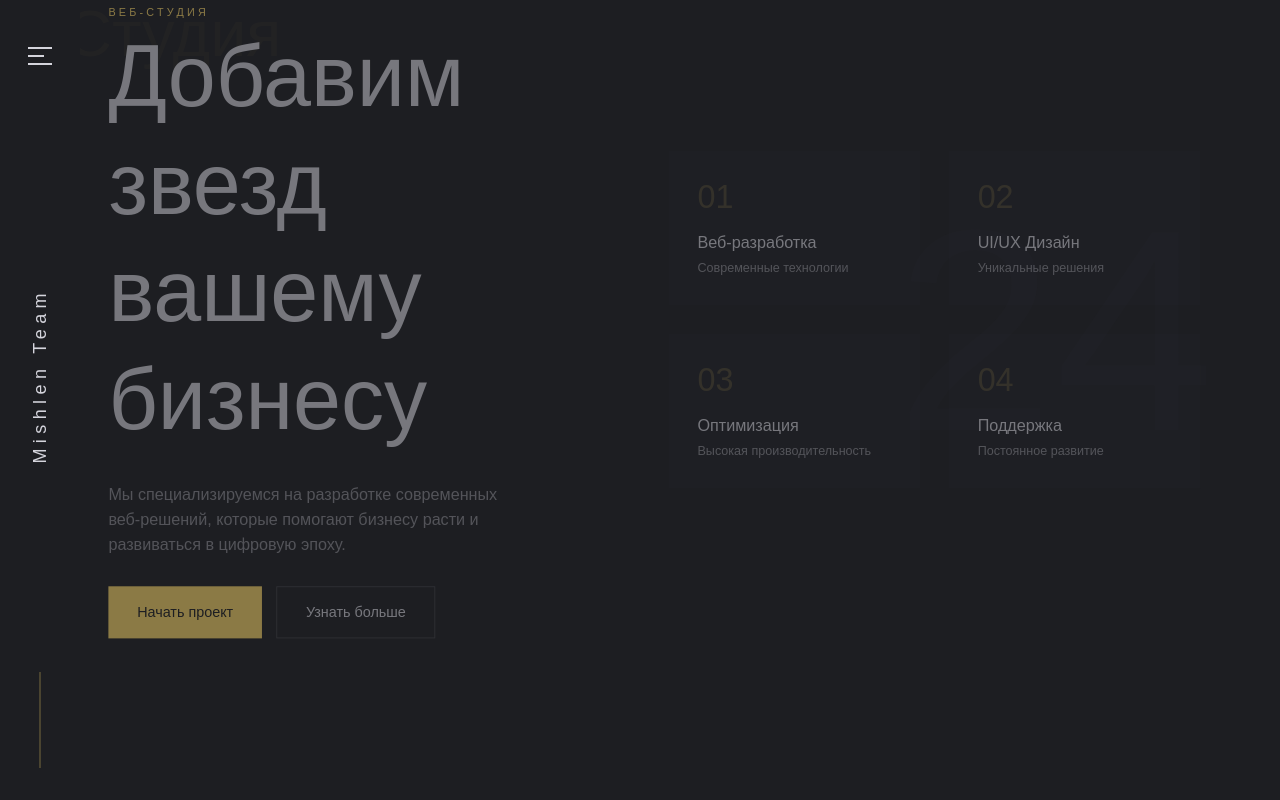
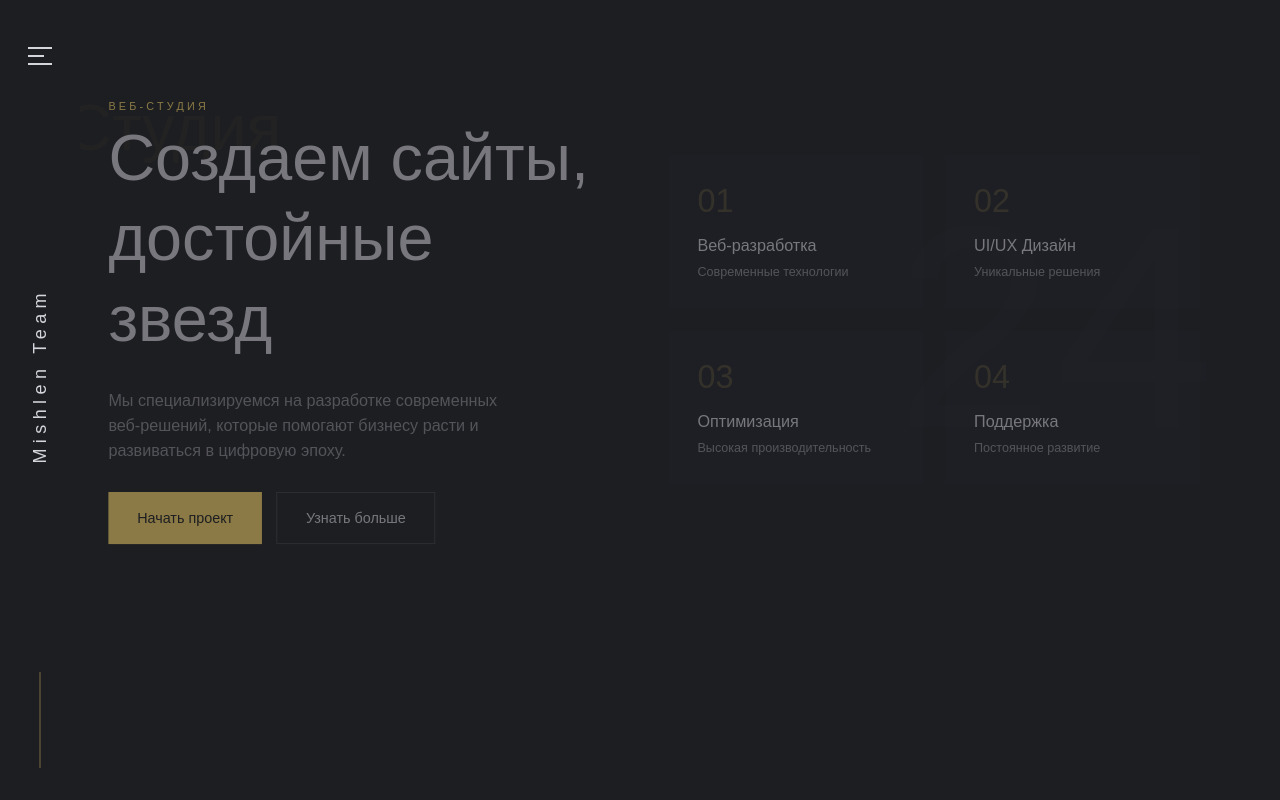
Before and after one commit to burkovmu/web-final, a Next.js app: page / in a window 1280 px wide. Shown: the top 800 px of the page. Built offline with nearby package versions, Linux system fonts and the light colour scheme; a web font is replaced by a local one.

Commit message:
Обновлен заголовок на 'Создаем сайты, достойные звезд' и улучшено расположение элементов

```diff
--- a/src/components/HeroSection.tsx
+++ b/src/components/HeroSection.tsx
@@ -47,11 +47,11 @@ export default function HeroSection() {
                   initial={{ opacity: 0 }}
                   animate={{ opacity: 1 }}
                   transition={{ delay: 0.3 }}
-                  className="text-8xl font-stolzl text-[#d4d4dc] leading-tight"
+                  className="text-7xl font-stolzl text-[#d4d4dc] leading-tight"
                 >
-                  Добавим<br />
-                  звезд<br />
-                  вашему бизнесу
+                  Создаем сайты,<br />
+                  достойные<br />
+                  звезд
                 </motion.h1>
 
                 <motion.p
@@ -93,7 +93,7 @@ export default function HeroSection() {
             transition={{ delay: 0.5, duration: 1 }}
             className="relative"
           >
-            <div className="grid grid-cols-2 gap-8">
+            <div className="grid grid-cols-2 gap-6">
               {features.map((feature, index) => (
                 <motion.div
                   key={feature.number}
```
